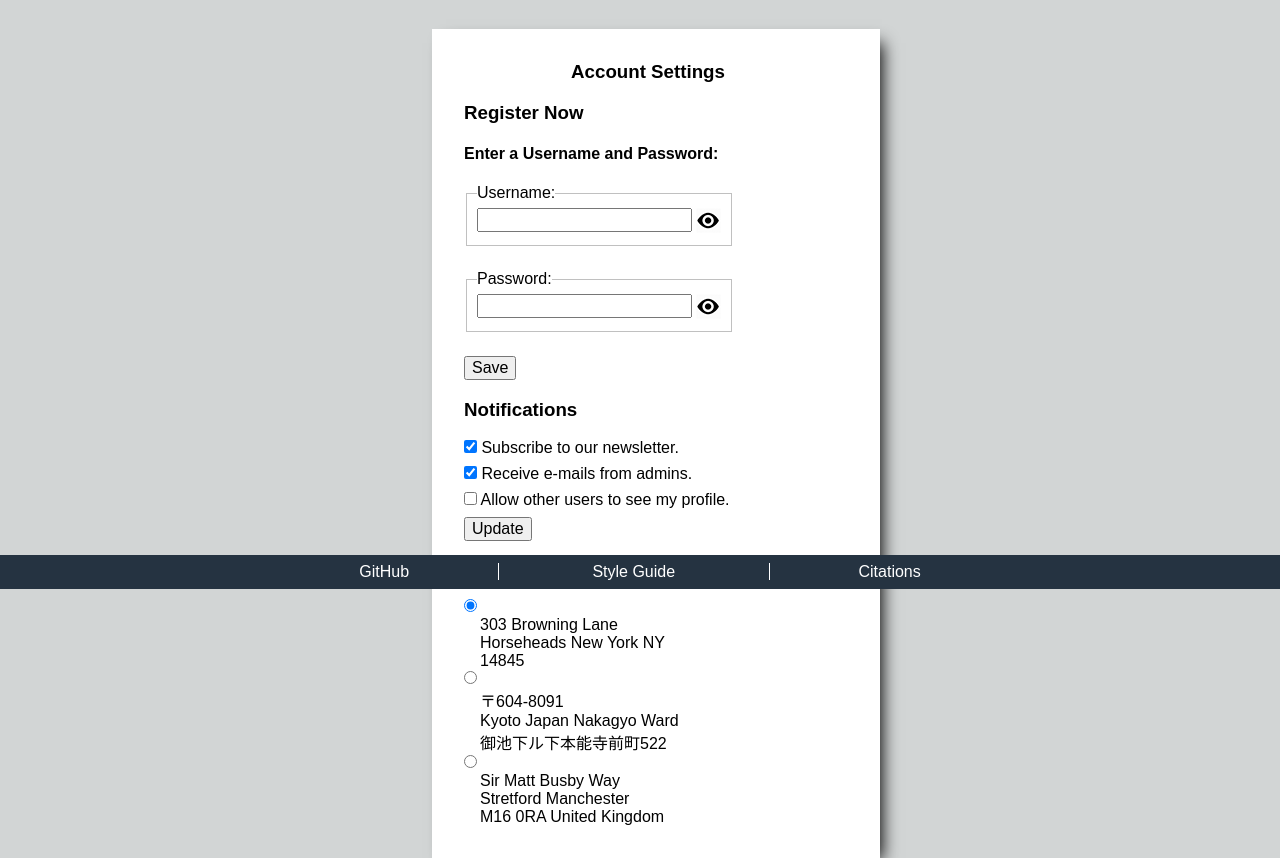
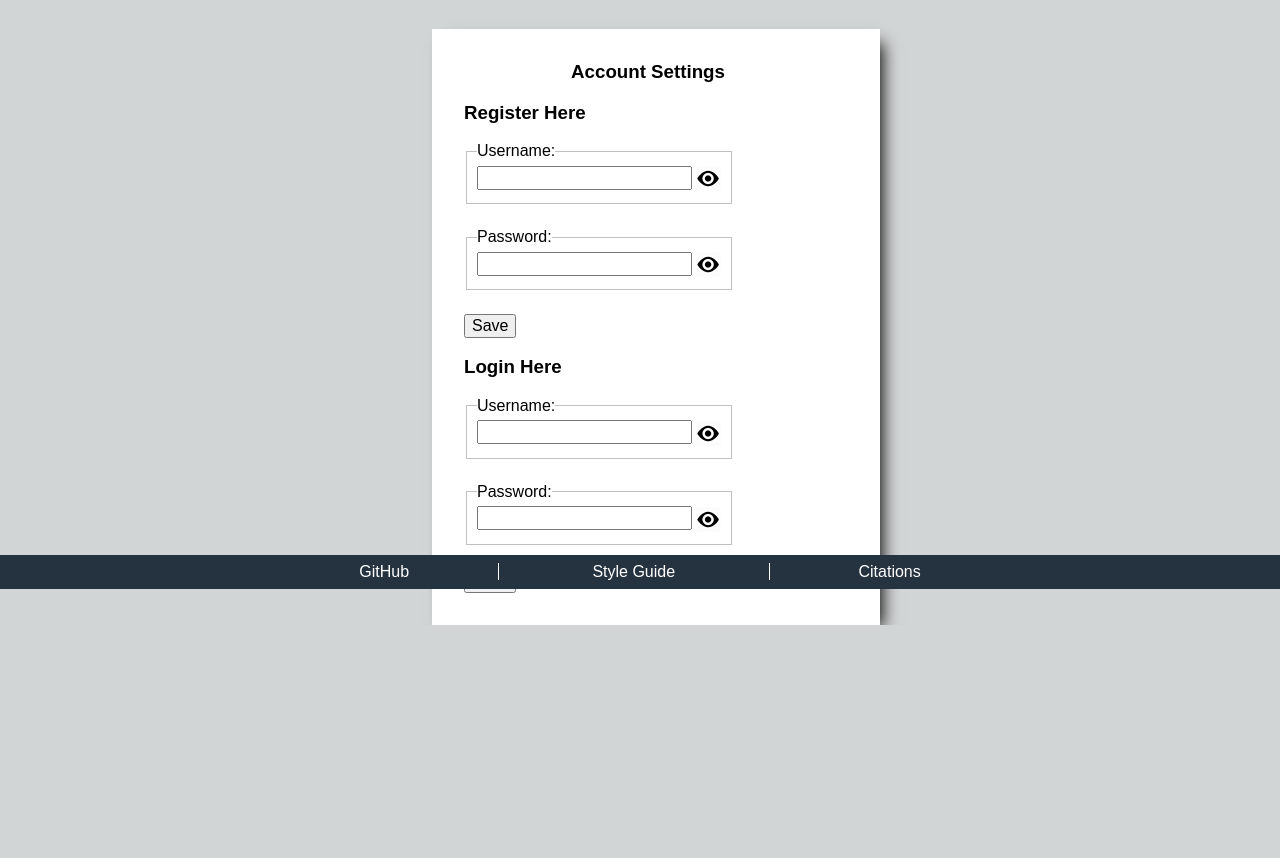
Before and after one commit to iat352-fall-2020/video-game-store, a PHP site: page /profile.php in a window 1280 px wide. Shown: the part 211-1069 px from the top of the page. After the commit the page ends 836 px from the top, so only its background shows below. Run offline with PHP 8.4, Linux system fonts and the light colour scheme.

Commit message:
Removed extra bits in profile, login is working now.

```diff
--- /dev/null
+++ b/details.txt
@@ -0,0 +1,2 @@
+test
+test
--- a/profile.php
+++ b/profile.php
@@ -76,22 +76,22 @@
     <!-- security -->
     <form action = "" method="POST">
       <section class="content-item profile-security">
-        <h3>Register Now</h3>
+        <h3>Register Here</h3>
+        <div class="change-password">
 
-        <div class="change-password">
-          <h4>Enter a Username and Password:</h4>
+
           <ul>
             <li>
               <fieldset>
                 <legend>Username:</legend>
-                <input type="password" id="curr-pass" name = "username">
+                <input type="password" id="register-username" name = "username">
                 <img src="img/eye-icon.png" onclick="eye(1)" alt="show/hide curr-password"/>
               </fieldset>
             </li>
             <li>
               <fieldset>
                 <legend>Password: </legend>
-                <input type="password" id="new-pass" name = "passcode">
+                <input type="password" id="register-password" name = "passcode">
                 <img src="img/eye-icon.png" onclick="eye(2)" alt="show/hide new-password"/>
               </fieldset>
             </li>
@@ -105,22 +105,73 @@
     </form>
 
      <?php
-
        if(isset($_POST['submit_btn'])) {
         $username = $_POST['username'];
         $password = $_POST['passcode'];
-      $text = "Username: " . $username . "\n" . "Password: " . $password . "\n";
+        $text = $username . "\n" . $password . "\n";
         //$text = $username . ":" . $password;
         $fp = fopen('details.txt', 'a+');
           if(fwrite($fp, $text))  {
               echo 'Username and Password Saved';
           }
       fclose ($fp);
+
       }
+
+
+
+    ?>
+    <br/>
+    <h3>Login Here</h3>
+    <div class="change-password">
+      <form action = "" method="POST">
+        <section class="content-item profile-security">
+
+        <ul>
+          <li>
+            <fieldset>
+              <legend>Username:</legend>
+              <input type="password" id="login-username" name = "username">
+              <img src="img/eye-icon.png" onclick="eye(1)" alt="show/hide curr-password"/>
+            </fieldset>
+          </li>
+          <li>
+            <fieldset>
+              <legend>Password: </legend>
+              <input type="password" id="login-password" name = "passcode">
+              <img src="img/eye-icon.png" onclick="eye(2)" alt="show/hide new-password"/>
+            </fieldset>
+          </li>
+        </ul>
+
+      <input type = "submit" name="submit_btn2" id = "submit" value = "Save"/>
+
+    </div>
+
+  </section>
+</form>
+
+ <?php
+ if(file_exists("details.txt")){
+
+   if(isset($_POST['submit_btn2'])) {
+    $username = $_POST['username'];
+    $password = $_POST['passcode'];
+    $openTextFile = file_get_contents("details.txt");
+
+    $accountArray = explode("\n", $openTextFile);
+    if($username == $accountArray[0] && $password == $accountArray[1]){
+      echo 'Logged in!';
+
+    }
+ }
+}
+
+
 ?>
 
 		<!-- notification -->
-		<section class="content-item profile-notification">
+		<!-- <section class="content-item profile-notification">
       <h3>Notifications</h3>
         <ul>
           <li><input type="checkbox" name="newsletter" value="sub-newsletter" checked> Subscribe to our newsletter.</li>
@@ -129,10 +180,10 @@
           <li><p class="updateMessage">Your notification preferences have been updated!</p></li>
           <li><button onclick="updatePrefs(2)">Update</button></li>
         </ul>
-		</section>
+		</section> -->
 
 		<!-- billing information -->
-		<div class="content-item profile-billing">
+		<!-- <div class="content-item profile-billing">
       <h3>Billing info</h3>
       <section class="address-radio">
         <div>
@@ -163,7 +214,7 @@
     </section>
 		</div>
 	</div>
-</div>
+</div> -->
 </main>
 <footer>
   <nav>
```
Lines whose indentation alone changed are shown as unchanged.
